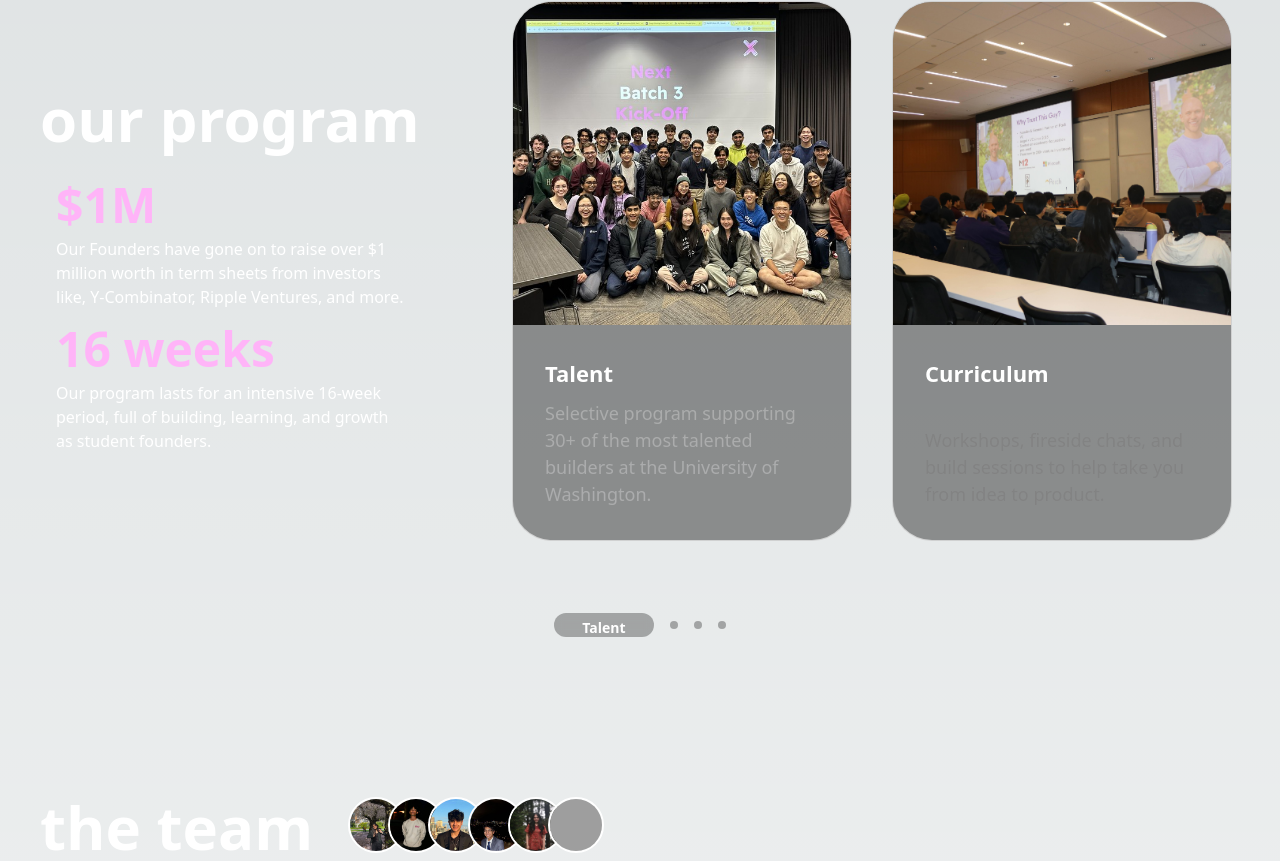
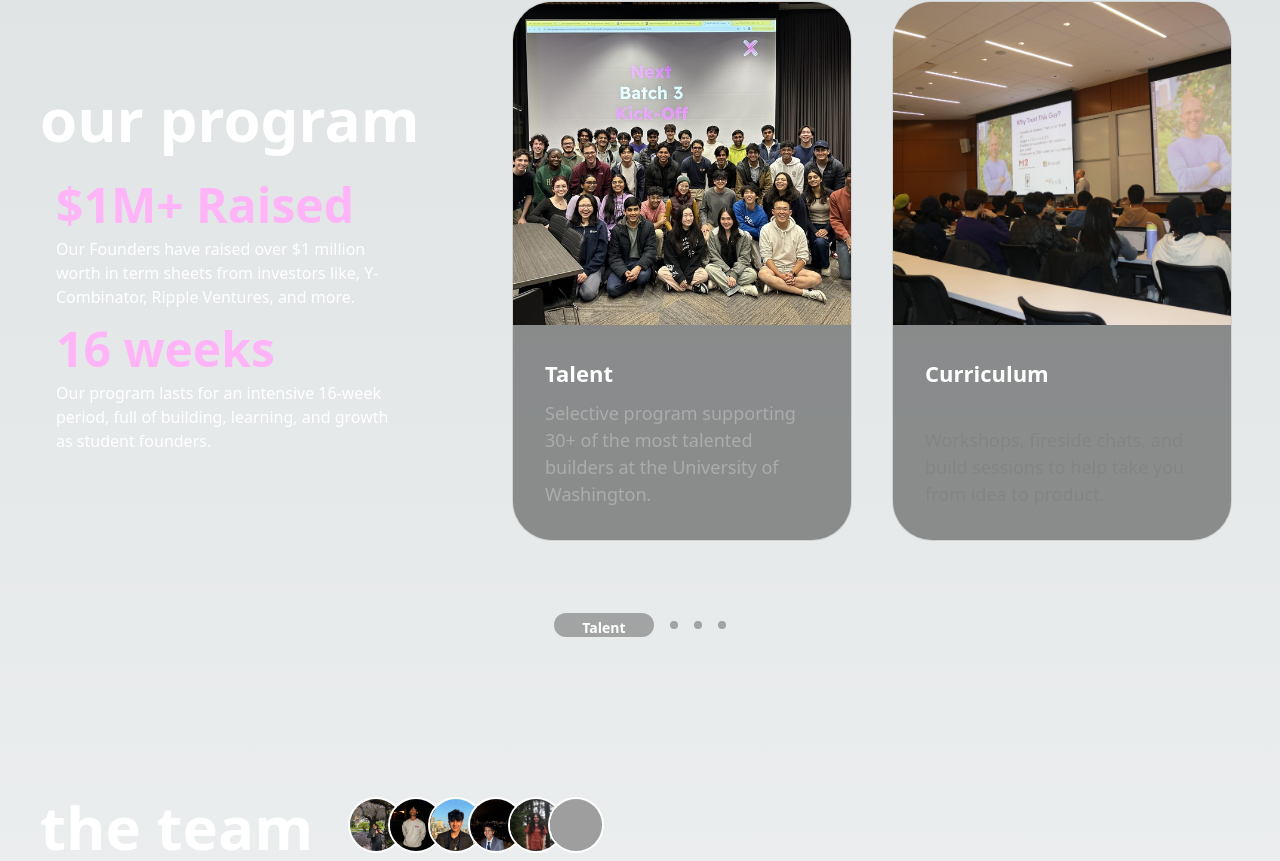
Before and after one commit to comptergeeks/DubhacksNextWebsite, a Next.js app: page / in a window 1280 px wide. Shown: the part 879-1740 px from the top of the page. Built offline with nearby package versions, Linux system fonts and the light colour scheme; grey boxes are pictures that could not be loaded.

Commit message:
almost final

```diff
--- a/src/app/components/customUI/FeatureCarousel.jsx
+++ b/src/app/components/customUI/FeatureCarousel.jsx
@@ -89,12 +89,11 @@ const FeatureCarousel = () => {
           </h2>
           <div className="px-4 mb-4">
             <h2 className="text-[#FFB4F8] text-3xl md:text-5xl font-bold mb-2">
-              $1M
+              $1M+ Raised
             </h2>
             <p>
-              Our Founders have gone on to raise over $1 million worth in term
-              sheets from investors like, Y-Combinator, Ripple Ventures, and
-              more.
+              Our Founders have raised over $1 million worth in term sheets from
+              investors like, Y-Combinator, Ripple Ventures, and more.
             </p>
           </div>
           <div className="px-4">
--- a/src/app/components/customUI/TracksComponent.jsx
+++ b/src/app/components/customUI/TracksComponent.jsx
@@ -44,18 +44,6 @@ const TrackCard = ({ title, description, features, applyHref }) => (
 const TracksComponent = () => {
   const tracks = [
     {
-      title: "EiR Track",
-      description:
-        "The EiR track is perfect for students who are interested in entrepreneurship but may not know where to start, don't have an idea but want to build.",
-      features: [
-        { icon: <Sparkles size={20} />, text: "Workshops and Speakers" },
-        { icon: <Calendar size={20} />, text: "Community Events" },
-        { icon: <Users size={20} />, text: "Networking Opportunities" },
-      ],
-      applyHref:
-        "https://airtable.com/app8dwLTZzIrN6zkg/pagr4gIIigbiomMk9/form",
-    },
-    {
       title: "Project Track",
       description:
         "The project track is perfect for students and teams who have at least a drafted prototype for a product/project and are looking to make it a startup.",
@@ -70,6 +58,18 @@ const TracksComponent = () => {
       applyHref:
         "https://airtable.com/appzMr0z2UPvOlIlF/pagS8h2nTjBy2JB3g/form",
     },
+    {
+      title: "EiR Track",
+      description:
+        "The EiR track is perfect for students who are interested in entrepreneurship but may not know where to start, don't have an idea but want to build.",
+      features: [
+        { icon: <Sparkles size={20} />, text: "Workshops and Speakers" },
+        { icon: <Calendar size={20} />, text: "Community Events" },
+        { icon: <Users size={20} />, text: "Networking Opportunities" },
+      ],
+      applyHref:
+        "https://airtable.com/app8dwLTZzIrN6zkg/pagr4gIIigbiomMk9/form",
+    },
   ];
 
   return (
@@ -79,9 +79,11 @@ const TracksComponent = () => {
           <TrackCard key={index} {...track} />
         ))}
       </div>
-      <p className="text-center text-white/70 mt-8">
-        Both of the programs benefit from the following resources: Strong
-        Community • Exclusive Opportunities
+      <p className="text-center text-white/70 mt-8 italic">
+        Not sure which track to apply for? Email us at{" "}
+        <Link className="font-bold" href="mailto:ext@dubhacks.co">
+          next@dubhacks.co
+        </Link>
       </p>
     </div>
   );
```
